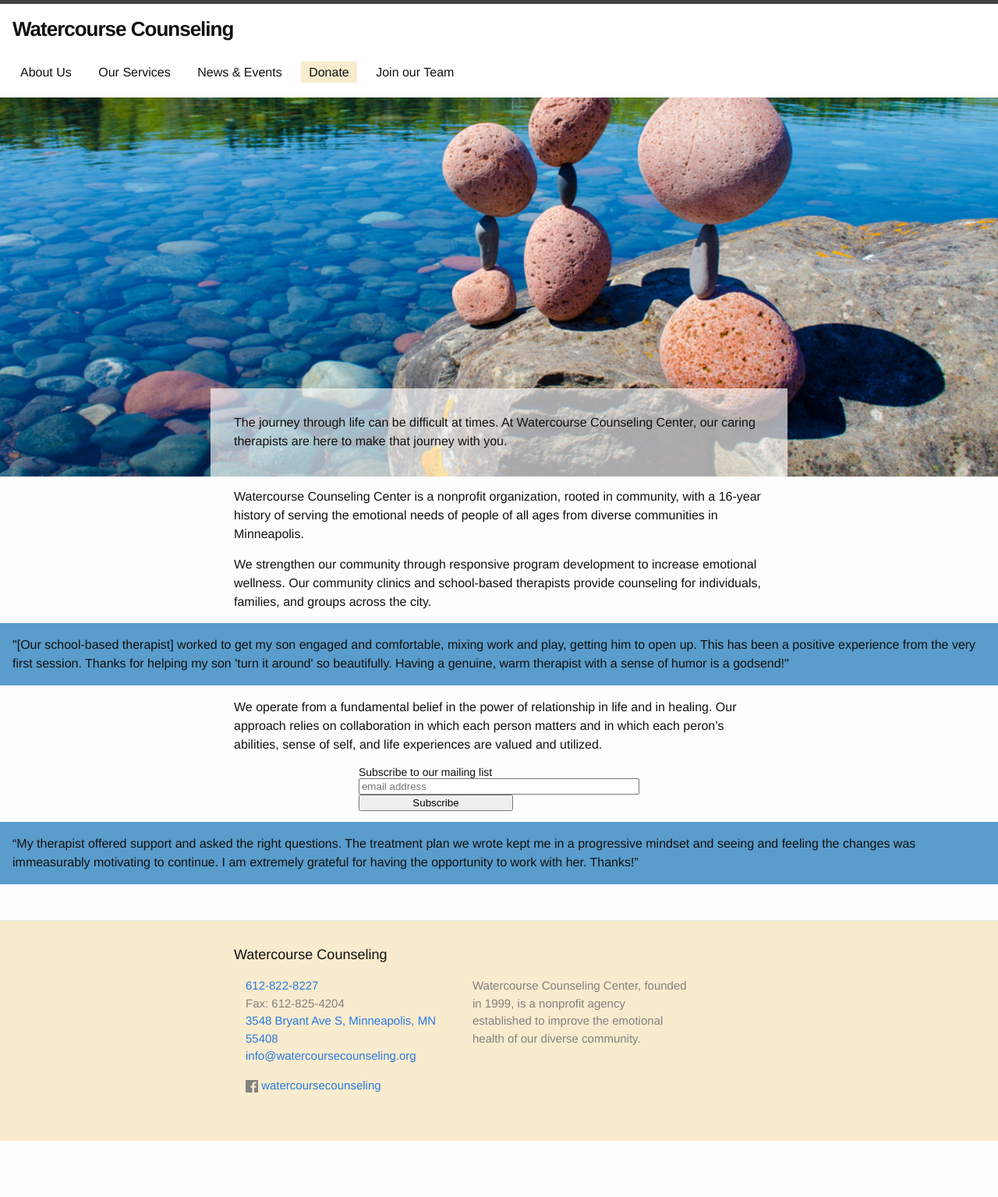
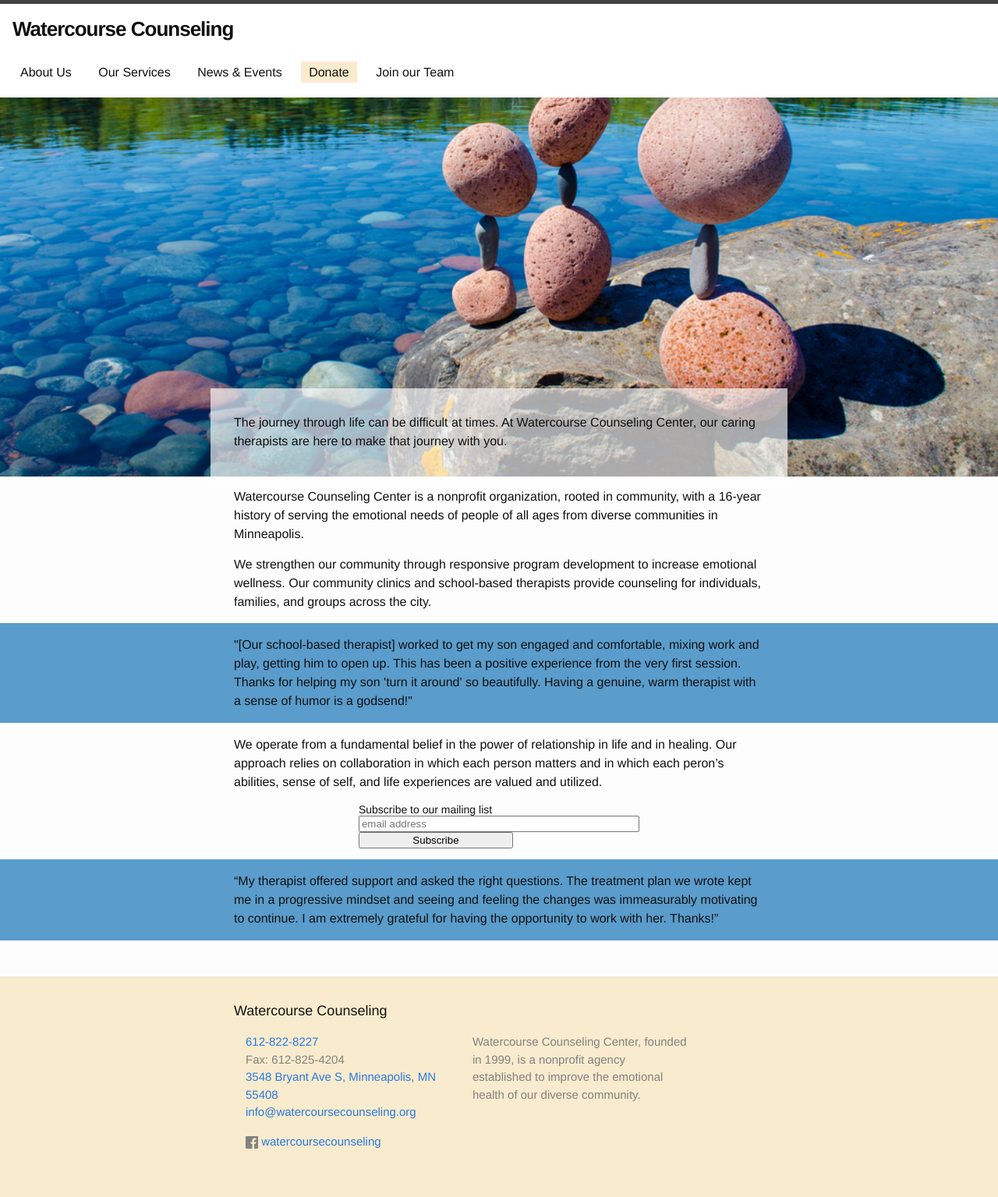
Before and after one commit to watercourse-cc/watercourse, a Jekyll site: the page built from index.html, in a window 1280 px wide. Shown: the whole page at 78% size. Built offline with Jekyll 4.4.1, drawn with Linux system fonts in a browser that asks for light colours; comment, search, counter and statistics services are not loaded; before the commit the page ends 1463 px from its top, so only the background shows below that.

Commit message:
don't over-stretch .stretch contents

```diff
--- a/_sass/_base.scss
+++ b/_sass/_base.scss
@@ -155,7 +155,7 @@
 /**
  * Wrapper
  */
-.wrapper > :not(.stretch) {
+.wrapper > :not(.stretch), .wrapper .stretch > * {
     max-width: -webkit-calc(#{$content-width} - (#{$spacing-unit} * 2));
     max-width:         calc(#{$content-width} - (#{$spacing-unit} * 2));
     margin-right: auto;
```
